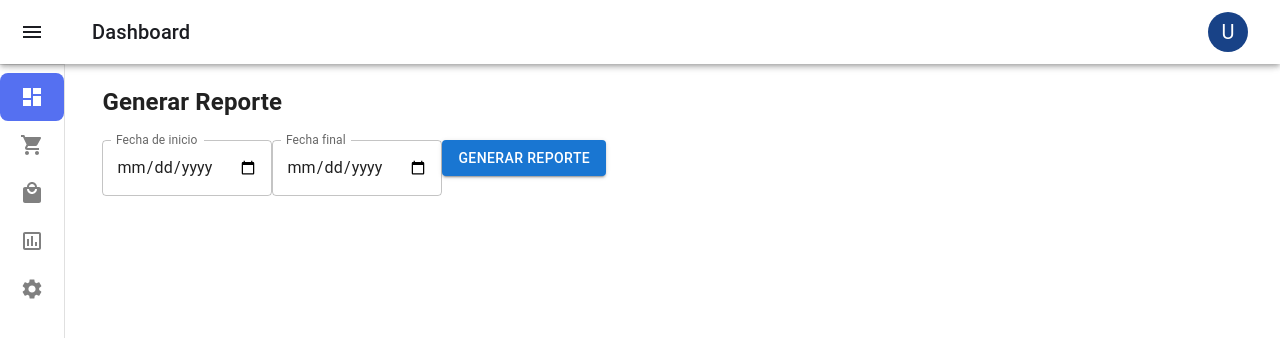
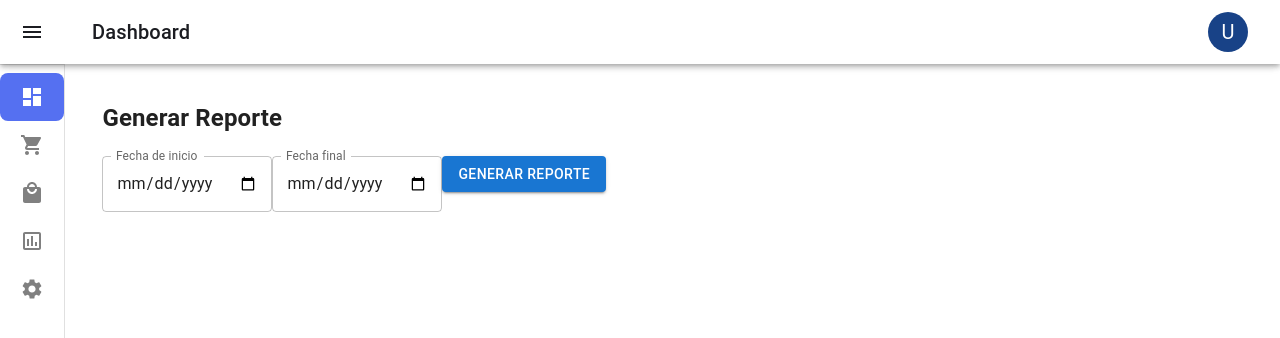
Before and after one commit to jpierre09/SIBI_front, a React (Vite) app: page /report in a window 1280 px wide. Shown: the top 338 px of the page. Built offline with nearby package versions, Linux system fonts and the light colour scheme.

Commit message:
New logo carpincho

```diff
--- a/src/components/Login/LoginSibi.jsx
+++ b/src/components/Login/LoginSibi.jsx
@@ -9,7 +9,7 @@ import VisibilityOff from '@mui/icons-material/VisibilityOff';
 import Alert from '@mui/material/Alert';
 
 // import logoSibi from '../../assets/Logos-SIATA_AMVA_Azul.png';
-import logoSibi from '../../assets/icono_sibi.png';
+import logoSibi from '../../assets/carp.png';
 
 
 
--- a/src/components/Reports/Reports.jsx
+++ b/src/components/Reports/Reports.jsx
@@ -20,7 +20,7 @@ const Reportes = () => {
                 renderInput={(startProps, endProps) => (
                     <>
                         <input {...startProps} placeholder="Fecha inicio" />
-                        <Box sx={{ mx: 2 }}> a </Box>
+                        <Box sx={{ mx: 4 }}> a </Box>
                         <input {...endProps} placeholder="Fecha fin" />
                     </>
                 )}
--- a/src/pages/ReportsCSV.jsx
+++ b/src/pages/ReportsCSV.jsx
@@ -15,7 +15,7 @@ export default function Reportes() {
 
   return (
     <Layout>
-    <div style={{padding: '8vh 8vw'}}>
+    <div style={{padding: '10vh 8vw'}}>
       <h2>Generar Reporte</h2>
       <TextField
         label="Fecha de inicio"
```
